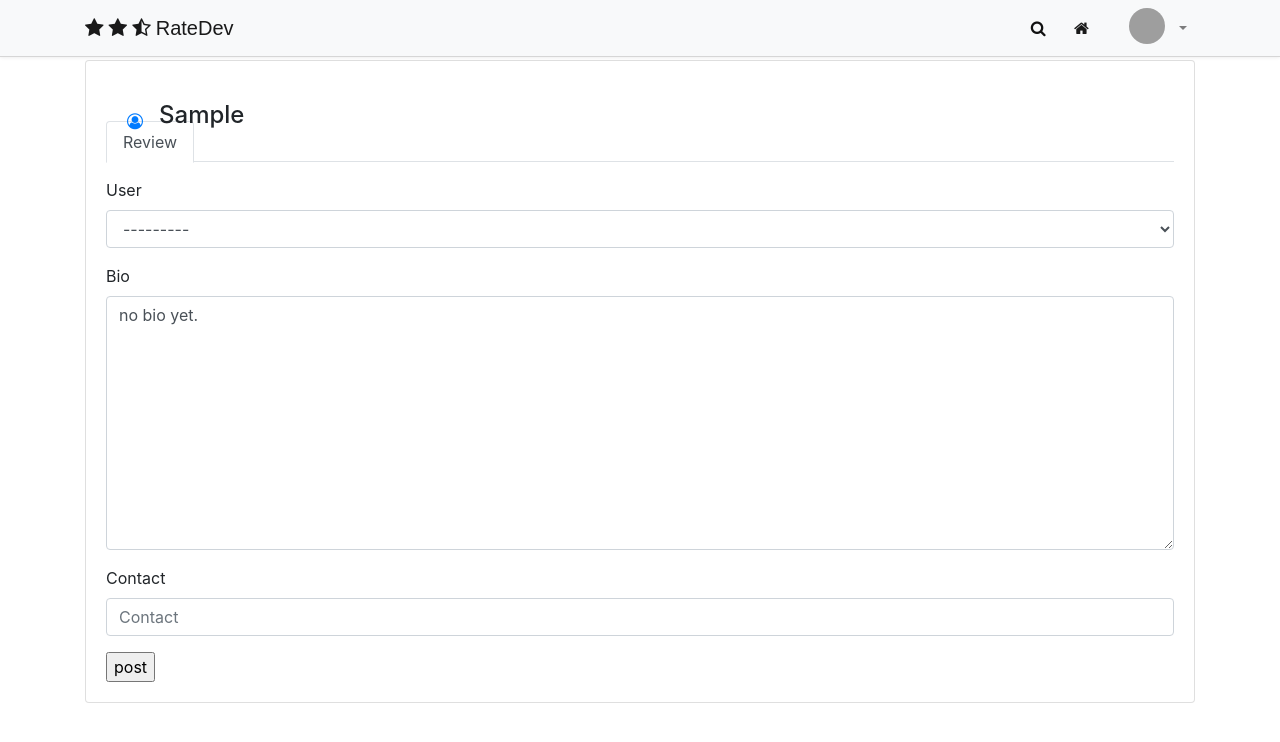
After one commit to Kadas36/DevRator, a Django app: page /project/1/ in a window 1280 px wide. The commit adds this page. Shown: the top 742 px of the page. Run offline with Django 3.2, Linux system fonts and the light colour scheme; a user stored in the database is signed in; tables that the repository leaves empty hold one stand-in row (values such as "Sample post"); parts of the project's set-up code (start-up, migrations or seed data) failed here and were passed over; some libraries are stand-ins or nearby versions; some web fonts are replaced; grey boxes are pictures that could not be loaded.

Commit message:
Add review route

```diff
--- a/dev/forms.py
+++ b/dev/forms.py
@@ -25,3 +25,13 @@ class profileForm(forms.ModelForm):
                 attrs={'readonly':'readonly'}),
 
         }
+
+
+class reviewForm(forms.ModelForm):
+    class Meta:
+        model = Profile
+        exclude = ['reviewer', 'project']
+        widgets = {
+            'comment': forms.Textarea(
+                attrs={'placeholder': 'add description', 'rows': 2}),
+        }
--- a/dev/static/css/base.css
+++ b/dev/static/css/base.css
@@ -196,3 +196,15 @@ body{
 .profileflex{
     display: flex;
 }
+
+.container-image{
+    position: relative;
+    text-align: center;
+    color: white;
+}
+
+.position-button{
+    position: absolute;
+    bottom: 8px;
+    right: 16px;
+}
--- /dev/null
+++ b/dev/templates/dev/review.html
@@ -0,0 +1,52 @@
+{%extends 'dev/base.html'%}
+{% load bootstrap4 %}
+{% load static%}
+
+{% block content %}
+{{block.super}}
+
+<div class="container" id="container">
+    <div class="row flex-lg-nowrap">
+      <div class="col">
+        <div class="row">
+          <div class="col mb-3">
+            <div class="card">
+              <div class="card-body">
+                <div class="e-profile">
+                  <div class="row">
+                    <div class="col-12 col-sm-auto mb-3">
+                        <img class="card-img-top img-responsive" src="{{project.image.url}}">
+                        <div class="card-img-overlay profileflex">
+                            {% if lead_project.developer.profile_pic.url %}
+                                <a href="#" data-toggle="dropdown" class="nav-link user-action"><img src="{{ lead_project.developer.profile_pic.url}}" class="avatar" alt="Avatar"></a>
+                            {% else %}
+                                <a href="#" data-toggle="dropdown" class="nav-link user-action"><i class="fa fa-user-circle-o avatar"></i></a>
+                            {% endif %}
+                            <h4 class="card-title">{{ project.developer.user.username | title}}</h4>
+                        </div>
+                    </div>
+                  </div>
+                  <ul class="nav nav-tabs">
+                    <li class="nav-item"><a href="" class="active nav-link">Review</a></li>
+                  </ul>
+                  <div class="tab-content pt-3">
+                    <div class="tab-pane active">
+                        <form method="post" enctype="multipart/form-data">
+                            {%csrf_token%}
+
+                            {% bootstrap_form form %}
+                            <input type="submit" value="post">
+                        </form>
+                    </div>
+                  </div>
+                </div>
+              </div>
+            </div>
+          </div>
+        </div>
+
+      </div>
+    </div>
+    </div>
+
+{% endblock %}
--- a/dev/urls.py
+++ b/dev/urls.py
@@ -5,4 +5,5 @@ urlpatterns = [
     path('', views.dev_home, name='home'),
     path('project/', views.new_project, name='newpost'),
     path('profile/', views.profileView, name='profile'),
+    path('project/<int:project_id>/', views.Reviewview, name='review'),
 ]
--- a/dev/views.py
+++ b/dev/views.py
@@ -3,7 +3,7 @@ import random
 from django.shortcuts import render, redirect, get_object_or_404
 from .models import Profile,Project,Review
 from django.contrib.auth.decorators import login_required
-from .forms import projectForm, profileForm
+from .forms import projectForm, profileForm, reviewForm
 # Create your views here.
 
 @login_required(login_url='/accounts/login/')
@@ -82,3 +82,30 @@ def profileView(request):
     }
 
     return render(request, 'dev/profile.html', context)
+
+
+@login_required(login_url='/accounts/login/')
+def Reviewview(request, project_id):
+    form = reviewForm()
+    project = get_object_or_404(Project, id=project_id)
+    current_user = request.user
+    project_reviews = Review.objects.filter(project=project_id)
+
+
+    if request.method == 'POST':
+        form = reviewForm(request.POST)
+        if form.is_valid():
+            review = form.save(commit=False)
+            review.project = project
+            review.reviewer = current_user
+            review.save()
+            return redirect('home')
+    else:
+        form = reviewForm()
+
+    context = {
+        "project": project,
+        "form": form,
+        'project_reviews': project_reviews
+    }
+    return render(request, 'dev/review.html', context)
```
Also changed, not shown: dev/templates/dev/home.html (+9 -10 lines).
